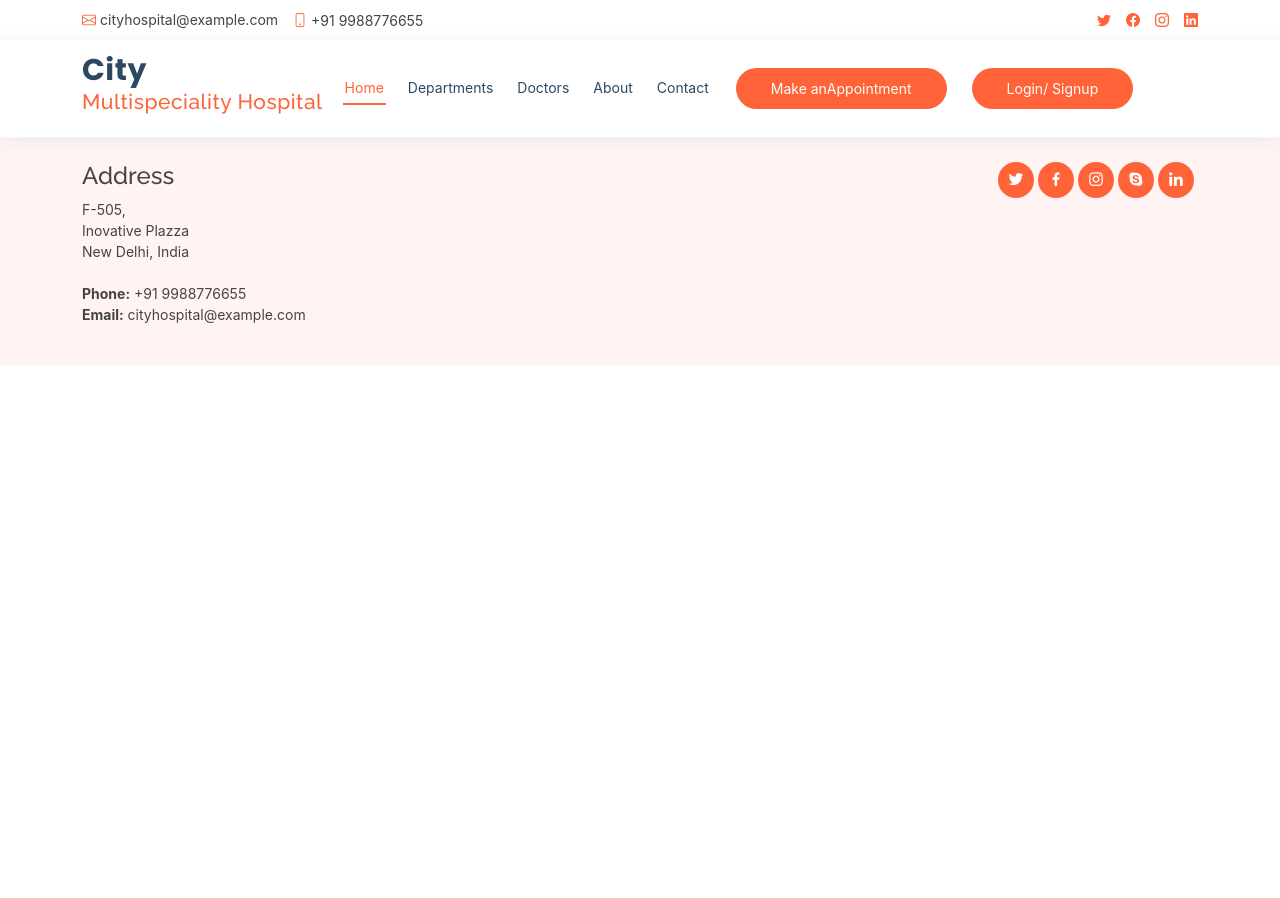
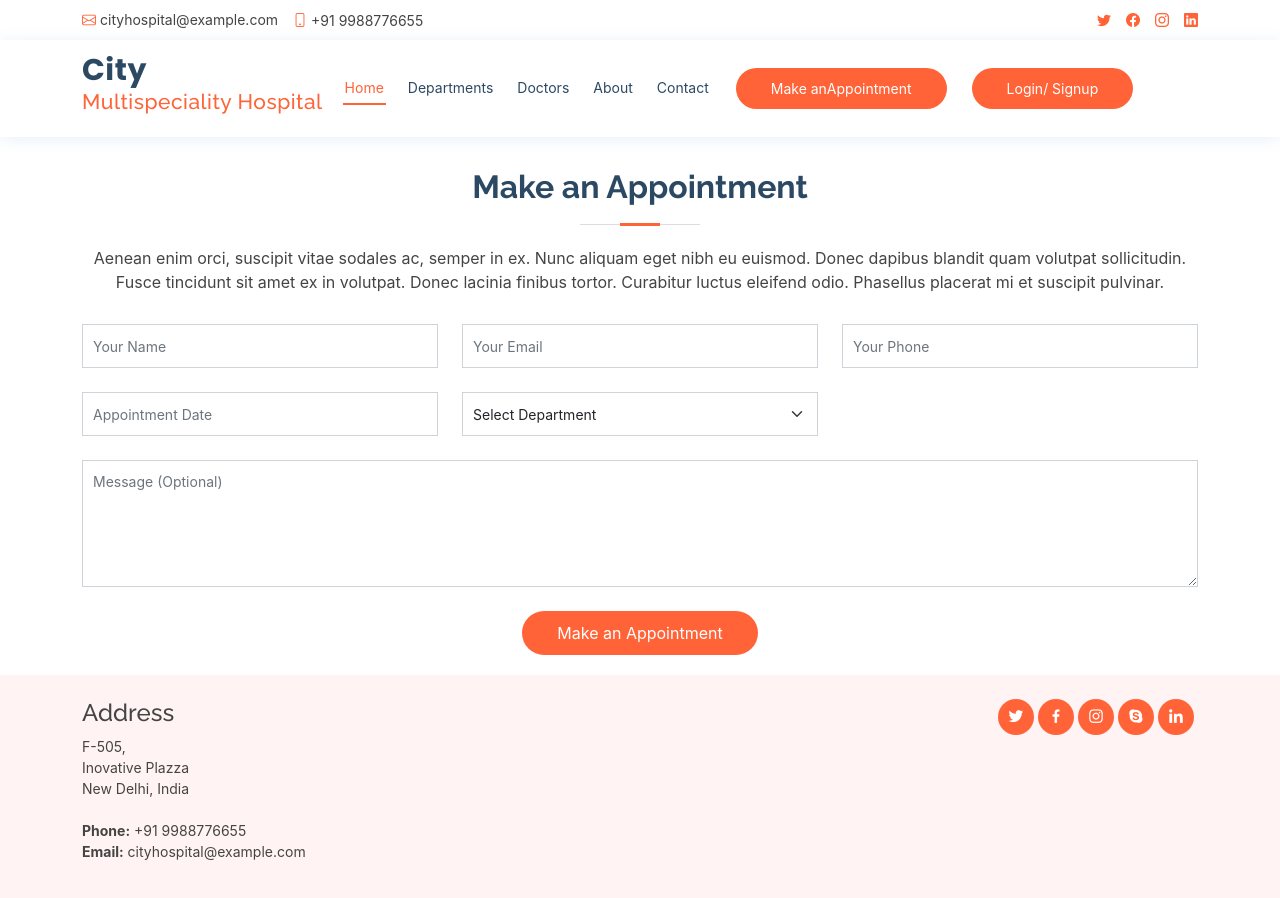
Before and after one commit to Beladiyamitul/cityhospital, a React (Create React App) app: page /appoinment in a window 1280 px wide. Shown: the top 898 px of the page. Before the commit the page ends 800 px from the top, so only its background shows below. Built offline with nearby package versions, Linux system fonts and the light colour scheme.

Commit message:
Public/private Route

```diff
--- a/public/assets/css/style.css
+++ b/public/assets/css/style.css
@@ -7,7 +7,6 @@ a {
   color: #FF6337;
   text-decoration: none;
 }
-
 a:hover {
   color: #FFA68B;
   text-decoration: none;
@@ -15,6 +14,10 @@ a:hover {
 
 h1, h2, h3, h4, h5, h6 {
   font-family: "Raleway", sans-serif;
+}
+
+.error{
+  color: red;
 }
 
 .login-button{
--- a/src/App.js
+++ b/src/App.js
@@ -7,7 +7,9 @@ import About from "./Container/About/About";
 import Contact from "./Container/Contact/Contact";
 import Home from "./Container/Home/Home";
 import Auth from "./Container/Auth/Auth";
-
+import PublicRoute from "./Container/route/PublicRoute";
+import PrivateRoute from "./Container/route/PrivateRoute";
+import Appoinment from "./Container/Appoinment/Appoinment";
 
 
 function App() {
@@ -15,12 +17,13 @@ function App() {
    <>
      <Header/>
         <Switch>
-          <Route exact path={"/"} component={Home}/>
-          <Route exact path={"/department"} component={Department}/>
-          <Route exact path={"/doctor"} component={Doctor}/>
-          <Route exact path={"/about"} component={About}/>
-          <Route exact path={"/contact"} component={Contact}/>
-          <Route exact path={"/auth"} component={Auth}/>
+          <PublicRoute exact path={"/"} component={Home}/>
+          <PublicRoute exact path={"/department"} component={Department}/>
+          <PrivateRoute exact path={"/doctor"} component={Doctor}/>
+          <PublicRoute exact path={"/about"} component={About}/>
+          <PublicRoute exact path={"/contact"} component={Contact}/>
+          <Route exact path={"/appoinment"} component={Appoinment}/>
+          <PublicRoute restricted={true} exact path={"/auth"} component={Auth}/>
 
 
         </Switch>
--- a/src/Components/Header/Header.js
+++ b/src/Components/Header/Header.js
@@ -46,16 +46,18 @@ function Header(props) {
                         </li>
                         <li>
                             {/* <a className="nav-link scrollto" href="./pages/contact.html">Contact</a> */}
-                            <NavLink className="nav-link scrollto" to="contact">Contact</NavLink>
+                            <NavLink className="nav-link scrollto" to="/contact">Contact</NavLink>
                         </li>
                         </ul>
                         <i className="bi bi-list mobile-nav-toggle" />
                     </nav>
-                    <a href="./pages/appointment.html" className="appointment-btn scrollto"><span className="d-none d-md-inline">Make an</span>
-                        Appointment</a>
-                    {/* <a href="#" className="appointment-btn scrollto">
-                        <span className="d-none d-md-inline">Login/ Signup</span>
-                    </a> */}
+                    {/* <a href="./pages/appointment.html" className="appointment-btn scrollto"><span className="d-none d-md-inline">Make an</span>
+                        Appointment</a> */}
+                    <NavLink  className="appointment-btn scrollto" to={"/appoinment"}>
+                    <span className="d-none d-md-inline">Make an</span>
+                        Appointment
+                    </NavLink>
+
                     <NavLink to={"/auth"} className="appointment-btn scrollto">
                          <span className="d-none d-md-inline">Login/ Signup</span>
                     </NavLink>
--- a/src/Components/Medicine/Medicine.js
+++ b/src/Components/Medicine/Medicine.js
@@ -3,6 +3,7 @@ import {
     Card, Button, CardImg, CardTitle, CardText, CardColumns,
     CardSubtitle, CardBody
 } from 'reactstrap';
+
 
 function Medicine({data}) {
     return (
--- a/src/Container/Appoinment/Appoinment.js
+++ b/src/Container/Appoinment/Appoinment.js
@@ -1,6 +1,40 @@
+import { Form, Formik, useFormik } from 'formik';
 import React from 'react';
+import { form } from 'reactstrap';
+import * as yup from 'yup';
 
 function Appoinment(props) {
+
+
+  let schema = yup.object().shape({
+    name: yup.string("Please enter your name").required("Please enter your name"),
+    email: yup.string().email("Please enter Valid email").required("Please enter your email"),
+    phone: yup.number().required("Please enter your number").positive().integer(),
+    date: yup.string().required("Please enter your date"),
+    department: yup.string().required("Please Select department"),
+    createdOn: yup.date().default(function () {
+      return new Date();
+    }),
+  });
+
+  const formik = useFormik({
+    initialValues: {
+      name: "",
+      email: "",
+      phone: "",
+      date: "",
+      department: "",
+    },
+    validationSchema: schema,
+    onSubmit: values => {
+      // alert(JSON.stringify(values, null, 2));
+    console.log(JSON.stringify(values, null, 2));
+    }
+  });
+
+
+
+
   return (
     <main id="main">
       <section id="appointment" className="appointment">
@@ -11,35 +45,102 @@ function Appoinment(props) {
               blandit quam volutpat sollicitudin. Fusce tincidunt sit amet ex in volutpat. Donec lacinia finibus tortor.
               Curabitur luctus eleifend odio. Phasellus placerat mi et suscipit pulvinar.</p>
           </div>
-      <form action method="post" role="form" className="php-email-form">
+
+          <Formik value={formik}>
+
+            <Form key={formik} onSubmit={formik.handleSubmit} action method="post" role="form" className="php-email-form">
               <div className="row">
                 <div className="col-md-4 form-group">
-            <input type="text" name="name" className="form-control" id="name" placeholder="Your Name" data-rule="minlen:4" data-msg="Please enter at least 4 chars" />
-            <div className="validate" />
+                  <input
+                    type="text"
+                    name="name"
+                    className="form-control"
+                    id="name"
+                    placeholder="Your Name"
+                    onChange={formik.handleChange}
+                    data-rule="minlen:4"
+                    data-msg="Please enter at least 4 chars" />
+                  {
+                    formik.errors.name ? <p className="error">{formik.errors.name}</p>
+                      :
+                      null
+                  }
                 </div>
+
+
                 <div className="col-md-4 form-group mt-3 mt-md-0">
-            <input type="email" className="form-control" name="email" id="email" placeholder="Your Email" data-rule="email" data-msg="Please enter a valid email" />
-            <div className="validate" />
+                  <input
+                    type="email"
+                    className="form-control"
+                    name="email"
+                    id="email"
+                    placeholder="Your Email"
+                    onChange={formik.handleChange}
+                    data-rule="email"
+                    data-msg="Please enter a valid email" />
+                  {
+                    formik.errors.email ? <p className="error">{formik.errors.email}</p>
+                      :
+                      null
+                  }
                 </div>
+
+
+
                 <div className="col-md-4 form-group mt-3 mt-md-0">
-            <input type="tel" className="form-control" name="phone" id="phone" placeholder="Your Phone" data-rule="minlen:4" data-msg="Please enter at least 4 chars" />
-            <div className="validate" />
+                  <input
+                    type="tel"
+                    className="form-control"
+                    name="phone" id="phone"
+                    placeholder="Your Phone"
+                    maxLength={10}
+                    onChange={formik.handleChange}
+                    data-rule="minlen:4"
+                    data-msg="Please enter at least 4 chars" />
+                  {
+                    formik.errors.phone ? <p className="error">{formik.errors.phone}</p>
+                      :
+                      null
+                  }
                 </div>
               </div>
+
+
+
               <div className="row">
                 <div className="col-md-4 form-group mt-3">
-            <input type="datetime" name="date" className="form-control datepicker" id="date" placeholder="Appointment Date" data-rule="minlen:4" data-msg="Please enter at least 4 chars" />
-            <div className="validate" />
+                  <input
+                    type="datetime"
+                    name="date"
+                    className="form-control datepicker"
+                    id="date"
+                    onChange={formik.handleChange}
+                    placeholder="Appointment Date"
+                    data-rule="minlen:4" data-msg="Please enter at least 4 chars" />
+                    {
+                  formik.errors.date ? <p className="error">{formik.errors.date}</p>
+                    :
+                    null
+                }
                 </div>
+
+
+
                 <div className="col-md-4 form-group mt-3">
-            <select name="department" id="department" className="form-select">
+                  <select name="department" id="department" className="form-select" onChange={formik.handleChange}>
                     <option value>Select Department</option>
                     <option value="Department 1">Department 1</option>
                     <option value="Department 2">Department 2</option>
                     <option value="Department 3">Department 3</option>
                   </select>
-            <div className="validate" />
+
+                {
+                  formik.errors.department ? <p className="error">{formik.errors.department}</p>
+                    :
+                    null
+                }
                 </div>
+
               </div>
               <div className="form-group mt-3">
                 <textarea className="form-control" name="message" rows={5} placeholder="Message (Optional)" defaultValue={""} />
@@ -51,7 +152,8 @@ function Appoinment(props) {
                 <div className="sent-message">Your appointment request has been sent successfully. Thank you!</div>
               </div>
               <div className="text-center"><button type="submit">Make an Appointment</button></div>
-      </form>
+            </Form>
+          </Formik>
         </div>
       </section>
     </main>
--- a/src/Container/Auth/Auth.js
+++ b/src/Container/Auth/Auth.js
@@ -47,13 +47,13 @@ function Login(props) {
     }
   }
 
-
   const formik = useFormik({
     initialValues: iniValue,
     validationSchema: schema,
     onSubmit: values => {
       if (User === 'Login') {
         console.log(' Login Successfully');
+        sessionStorage.setItem("user", "12345");
       } else if (User === 'Signup') {
         console.log(' Signup Successfully');
       }
--- a/src/Container/Doctor/Doctor.js
+++ b/src/Container/Doctor/Doctor.js
@@ -18,6 +18,7 @@ const doctordata =  [
     expriance: 3,
     status: true
   },
+
   {
     id: 103,
     name: 'Umika Loha',
--- /dev/null
+++ b/src/Container/route/PrivateRoute.js
@@ -0,0 +1,20 @@
+import React from 'react';
+import { Redirect, Route } from 'react-router-dom';
+import { IsLogin } from '../utils/Index';
+
+function PrivateRoute({component : Component , ...rest}) {
+    return (
+       <Route {...rest} render ={props => (
+        IsLogin() ? <Component {...props}/>
+        :
+        <Redirect to={"/auth"}/>
+
+
+       )}
+
+
+       />
+    );
+}
+
+export default PrivateRoute;
--- /dev/null
+++ b/src/Container/route/PublicRoute.js
@@ -0,0 +1,19 @@
+import React from 'react';
+import { Redirect, Route } from 'react-router-dom';
+import { IsLogin } from '../utils/Index';
+
+function PublicRoute({ component : Component, restricted=false , ...rest}) {
+    return (
+     <Route {...rest} render={props => (
+        IsLogin() && restricted ?
+        <Redirect to={"/"} />
+        :
+            <Component {...props}/>
+     )}
+
+
+     />
+    );
+}
+
+export default PublicRoute;
--- /dev/null
+++ b/src/Container/utils/Index.js
@@ -0,0 +1,7 @@
+export const IsLogin = () =>{
+    if(sessionStorage.getItem("user")){
+        return true
+    }else{
+        return false
+    }
+}
```
Lines whose indentation alone changed are shown as unchanged.
